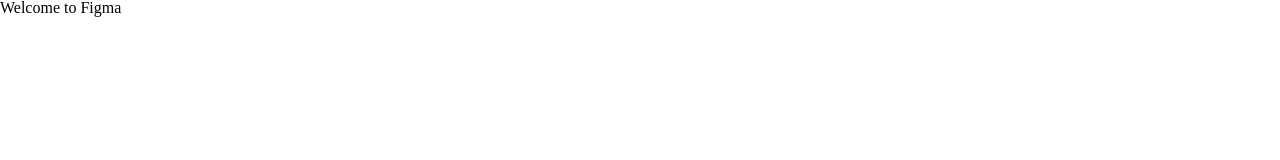
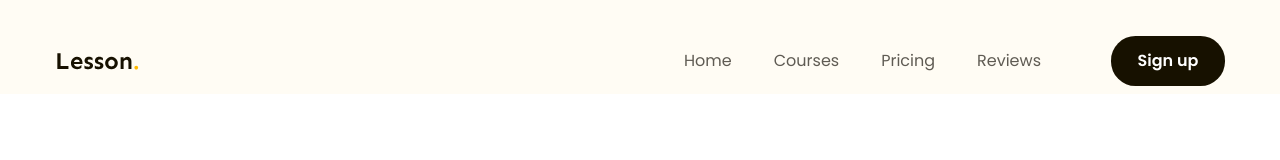
Before and after one commit to Longz123z123/figma, a plain HTML site: page index.html in a window 1280 px wide. Shown: the top 160 px of the page. Drawn offline with Linux system fonts and the light colour scheme.

Commit message:
P3 Làm Header

```diff
--- a/assets/css/style.css
+++ b/assets/css/style.css
@@ -8,4 +8,63 @@
 /* khôi phục lại cỡ chữ mặc định theo rem */
 body {
   font-size: 1.6rem;
+  font-family: "Poppins", sans-serif;
 }
+/* Common dùng chung */
+a {
+  text-decoration: none;
+}
+.main-content {
+  width: 1170px;
+  max-width: calc(100% - 48px);
+  margin-left: auto;
+  margin-right: auto;
+}
+
+.header .body-header {
+  display: flex;
+  align-items: center;
+  padding: 36px 0 8px;
+}
+/* Header */
+.header {
+  background-color: #fffcf4;
+}
+.header.fixed {
+  position: sticky;
+  top: -28px;
+}
+.nav ul {
+  display: flex;
+}
+.nav {
+  margin-left: auto;
+}
+.nav a {
+  color: #5f5b53;
+  font-size: 1.6rem;
+  padding: 8px 21px;
+}
+.nav a:hover {
+  color: #171100;
+  /* font-weight: 600; */
+  text-shadow: 1px 0 0 currentColor;
+}
+.btn {
+  display: inline-block;
+  padding: 0 16px;
+  line-height: 50px;
+  min-width: 118px;
+  color: #fff;
+  font-size: 1.6rem;
+  font-weight: 600;
+  border-radius: 24.5px;
+  background: #171100;
+  text-align: center;
+}
+.header .btn-sign-up {
+  min-width: 114px;
+}
+.header .action {
+  margin-left: 49px;
+}
--- a/index.html
+++ b/index.html
@@ -4,10 +4,46 @@
     <meta charset="UTF-8" />
     <meta name="viewport" content="width=device-width, initial-scale=1.0" />
     <link rel="stylesheet" href="./assets/css/reset.css" />
+    <!-- Nhúng font family chữ -->
+    <link rel="preconnect" href="https://fonts.googleapis.com" />
+    <link rel="preconnect" href="https://fonts.gstatic.com" crossorigin />
+    <link
+      href="https://fonts.googleapis.com/css2?family=Poppins:ital,wght@0,100;0,400;0,500;0,600;0,700;1,400&family=Sen:wght@400..800&display=swap"
+      rel="stylesheet"
+    />
     <link rel="stylesheet" href="./assets/css/style.css" />
     <title>Figma to HTML</title>
   </head>
-  <body>
-    <h1>Welcome to Figma</h1>
+  <body style="height: 10000px">
+    <!-- <h1>Welcome to Figma</h1> -->
+    <header class="header fixed">
+      <div class="main-content">
+        <div class="body-header">
+          <!-- Logo -->
+          <img src="./assets/img/Logo.svg" alt="Lesson" class="logo" />
+          <!-- nav -->
+          <nav class="nav">
+            <ul>
+              <li>
+                <a href="#">Home</a>
+              </li>
+              <li>
+                <a href="#">Courses</a>
+              </li>
+              <li>
+                <a href="#">Pricing</a>
+              </li>
+              <li>
+                <a href="#">Reviews</a>
+              </li>
+            </ul>
+          </nav>
+          <!--button action  -->
+          <div class="action">
+            <a href="#" class="btn btn-sign-up">Sign up</a>
+          </div>
+        </div>
+      </div>
+    </header>
   </body>
 </html>
```
Also changed, not shown: assets/img/Logo.svg (added).
